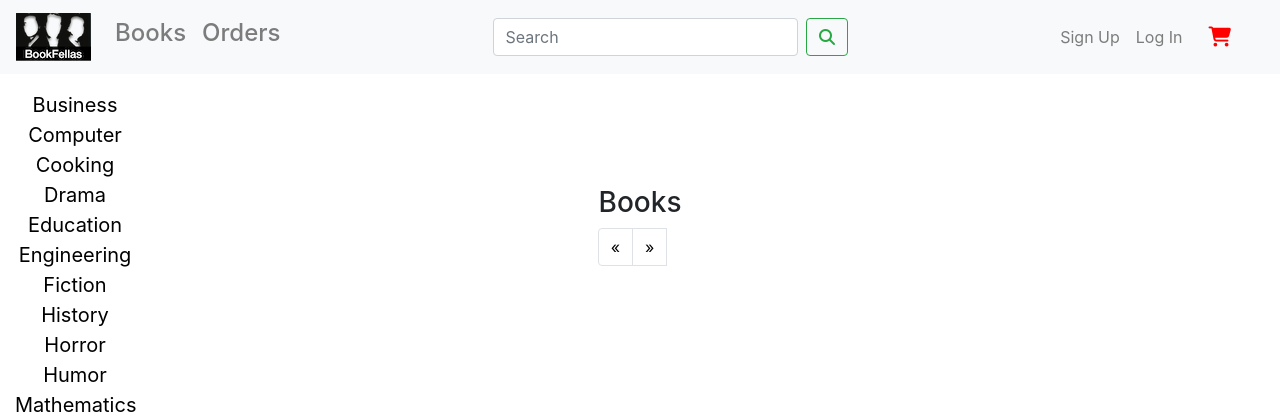
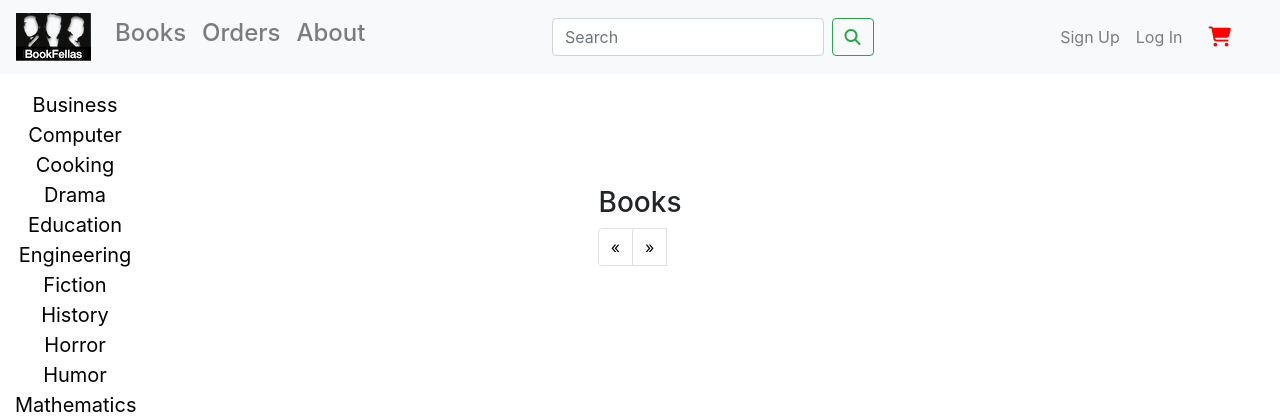
Before and after one commit to BookFellas/book-fellas, a Django app: page /books/ in a window 1280 px wide. Shown: the top 420 px of the page. Run offline with Django 3.2, Linux system fonts and the light colour scheme; data that the repository does not hold is empty; parts of the project's set-up code (start-up, migrations or seed data) failed here and were passed over; some libraries are stand-ins or nearby versions.

Commit message:
add about

```diff
--- a/main_app/templates/base.html
+++ b/main_app/templates/base.html
@@ -26,6 +26,7 @@
         <div class="collapse navbar-collapse" id="navbarSupportedContent">
             <li class="navbar-nav"><a class="nav-link" href="{% url 'index' %}"><h4>Books</h4></a></li>
             <li class="navbar-nav"><a class="nav-link" href="{% url 'orders_index' %}"><h4>Orders</h4></a></li>
+            <li class="navbar-nav"><a class="nav-link" href="{% url 'about' %}"><h4>About</h4></a></li>
             <form class="form-inline my-2 my-lg-0" action="/search/?q=" method="GET">
                 <input id="search" class="form-control mr-sm-2" type="text" name="q" placeholder="Search" aria-label="Search" required>
                 <button class="btn btn-outline-success my-2 my-sm-0" type="submit"><i class="fas fa-search"></i></button>
```
Also changed, not shown: main_app/static/css/style.css (+8 -8 lines).
